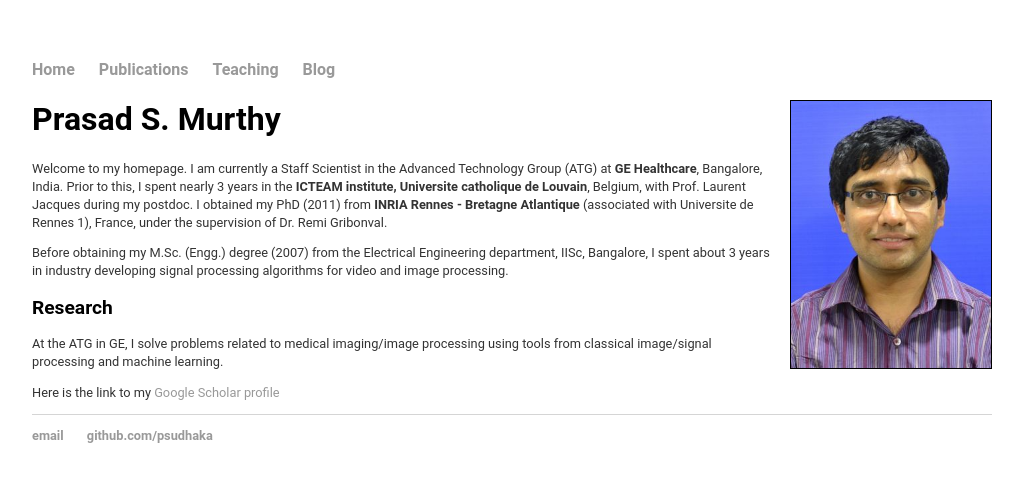
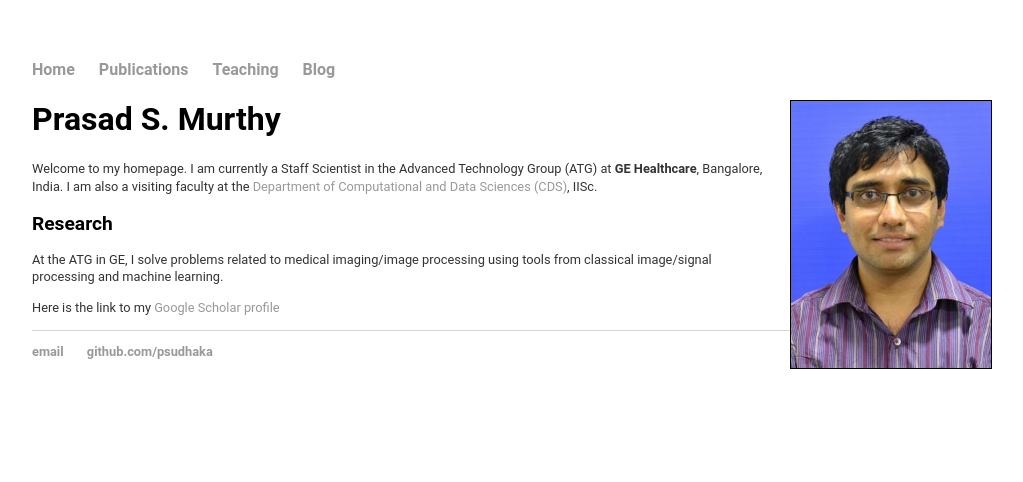
Before and after one commit to psudhaka/psudhaka.github.io, a Jekyll site: the page built from index.html, in a window 1280 px wide. Shown: the top 482 px of the page, without its empty margins (128-1151 px from the left). Built offline with Jekyll 4.4.1, drawn with Linux system fonts in a browser that asks for light colours.

Commit message:
Updated landing page

```diff
--- a/index.html
+++ b/index.html
@@ -21,21 +21,26 @@ img {
 	<h1>Prasad S. Murthy</h1>
 	<p>
 		<!--<img src="PS.jpg" alt="PS" width="300" height="400">-->
-		Welcome to my homepage. I am currently a Staff Scientist in the Advanced Technology Group (ATG) at <b>GE Healthcare</b>, Bangalore, India. Prior to this, I spent
+		Welcome to my homepage. I am currently a Staff Scientist in the Advanced Technology Group (ATG) at <b>GE Healthcare</b>, Bangalore, India. I am also a visiting faculty at the <a target="_blank" href="https://cds.iisc.ac.in/">Department of Computational and Data Sciences (CDS)</a>, IISc.
+
+
+		<!--Prior to this, I spent
 	nearly 3 years in the <b>ICTEAM institute, Universite catholique de Louvain</b>, Belgium, with Prof. Laurent Jacques during my postdoc. I obtained my PhD (2011) from
 	<b>INRIA Rennes - Bretagne Atlantique</b> (associated with Universite de Rennes 1), France,
-	under the supervision of Dr. Remi Gribonval. </p>
+	under the supervision of Dr. Remi Gribonval. -->
+	</p>
 
 	<!--I obtained M.Sc. (Engg.) degree (2007) from the Electrical Engineering department, IISc, Bangalore. -->
 
-	<p>Before obtaining my M.Sc. (Engg.) degree (2007) from the Electrical Engineering department, IISc, Bangalore, I spent about 3 years in
+	<!-- <p>Before obtaining my M.Sc. (Engg.) degree (2007) from the Electrical Engineering department, IISc, Bangalore, I spent about 3 years in
 	industry developing signal processing algorithms for video and image processing.
-
-	</p>
+	</p> -->
 
 	<h2>Research</h2>
   	<p>At the ATG in GE, I solve problems related to medical imaging/image processing using tools from classical image/signal processing
   	and machine learning. </p>
 
     <p>Here is the link to my <a target="_blank" href="https://scholar.google.co.in/citations?user=HEyAlnwAAAAJ">Google Scholar profile</a></p>
+
+
 </div><!-- /.blurb -->
```
